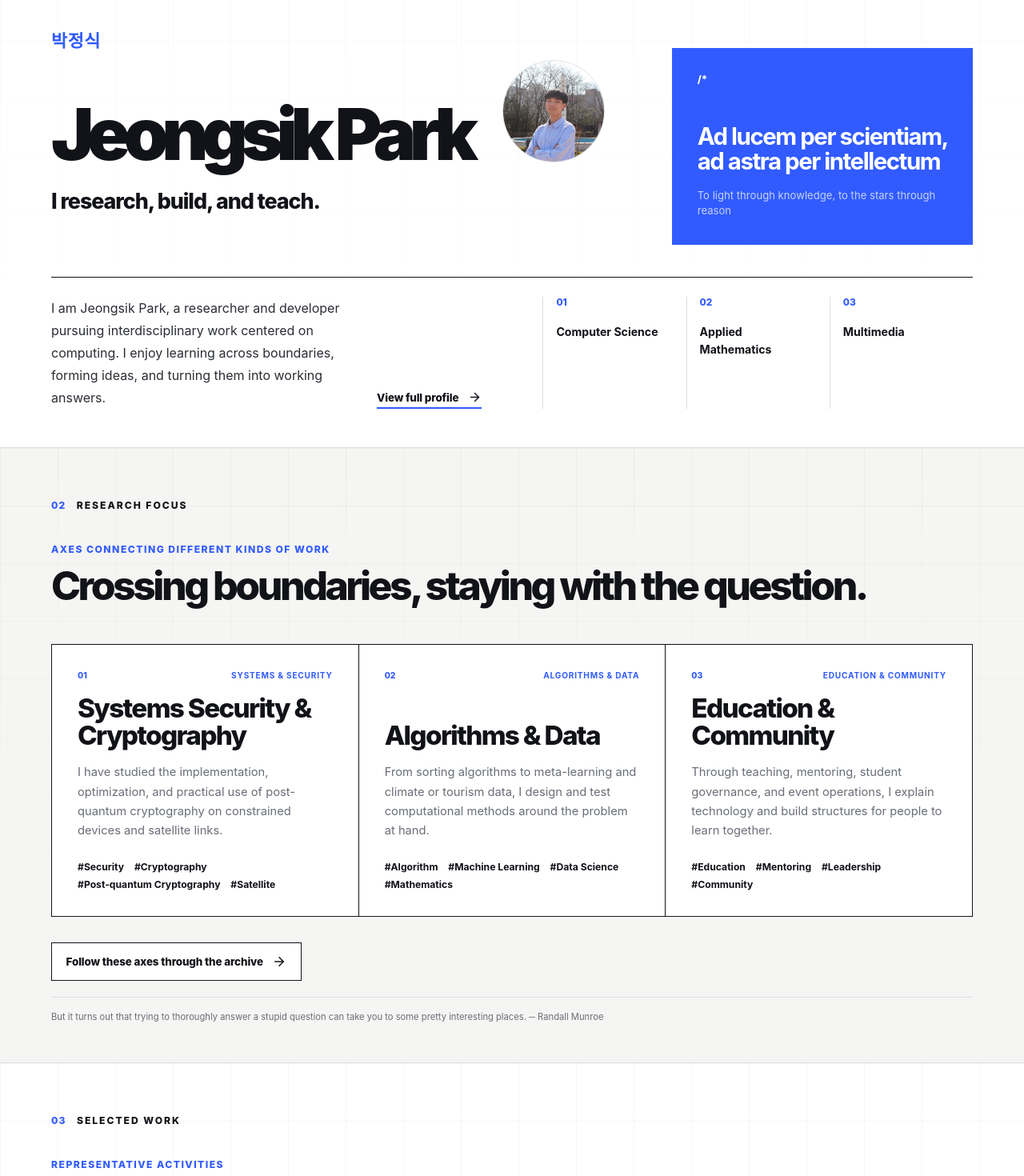
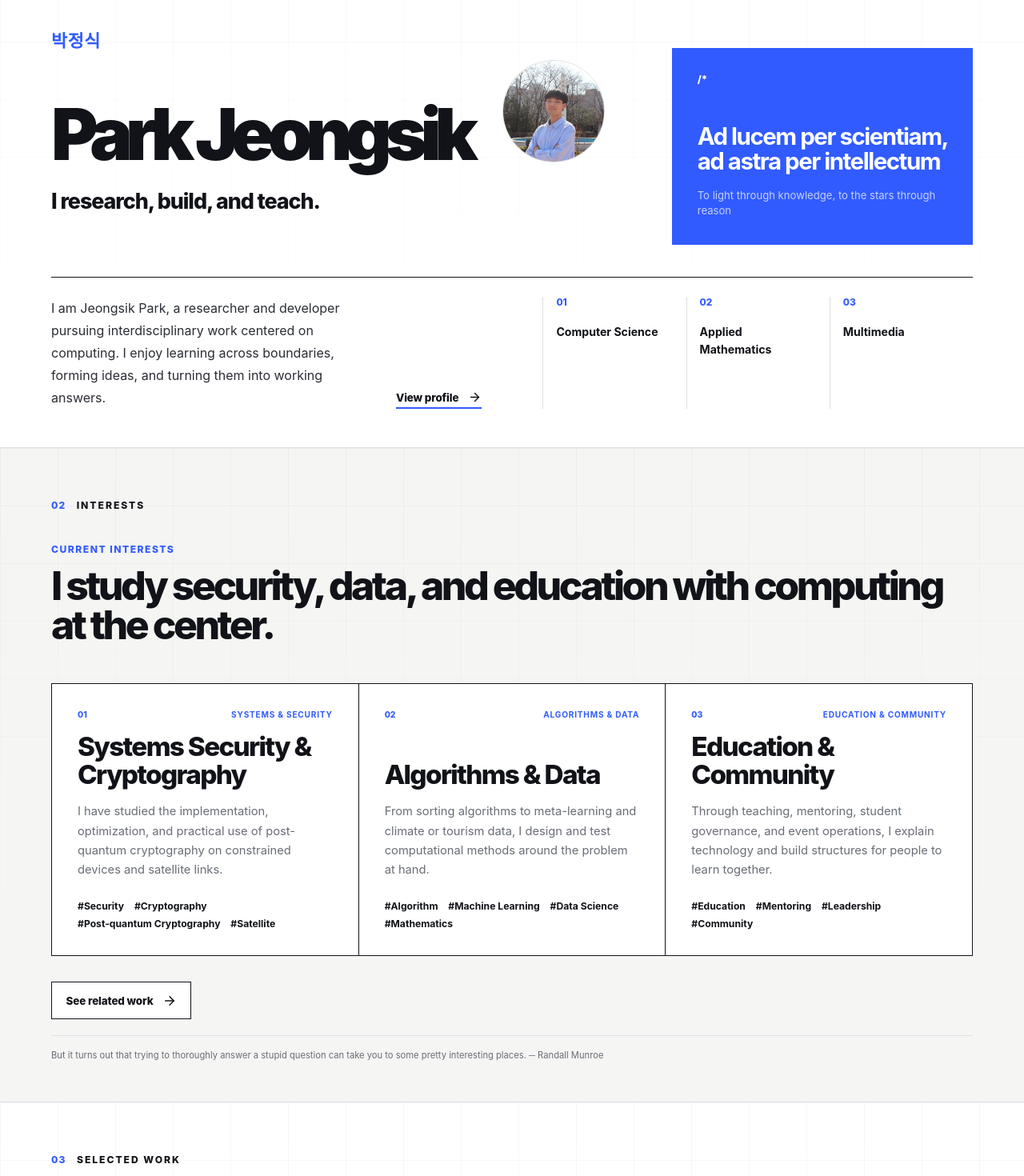
Before and after one commit to oriing/oriing.github.io, a React (Vite) app: page / in a window 1280 px wide. Shown: the part 240-1710 px from the top of the page at 80% size. Built offline with nearby package versions, Linux system fonts and the light colour scheme; a web font is replaced by a local one.

Commit message:
Edit main page and somethings

```diff
--- a/data/main.json
+++ b/data/main.json
@@ -1,6 +1,6 @@
 {
   "identity": {
-    "name": { "ko": "박정식", "en": "Jeongsik Park" },
+    "name": { "ko": "박정식", "en": "Park Jeongsik" },
     "roles": [
       { "ko": "컴퓨터공학", "en": "Computer Science" },
       { "ko": "응용수학", "en": "Applied Mathematics" },
--- a/data/skills.json
+++ b/data/skills.json
@@ -8,7 +8,7 @@
     {
       "title": { "ko": "시스템·보안", "en": "Systems & Security" },
       "description": { "ko": "시스템을 관찰하고 실험하기 위한 기반", "en": "Foundations for observing and testing systems" },
-      "items": ["Linux", "Git", "Network Analysis", "Cryptography", "Raspberry Pi", "Arduino / Physical Computing"]
+      "items": ["Linux", "Git", "Network Analysis", "Cryptography", "Arduino / Physical Computing"]
     },
     {
       "title": { "ko": "연구", "en": "Research" },
--- a/data/timeline.json
+++ b/data/timeline.json
@@ -7,8 +7,8 @@
     "title": { "ko": "컴퓨터공학·응용수학 학사과정", "en": "B.E. Computer Engineering · B.S. Applied Mathematics" },
     "organization": { "ko": "경희대학교", "en": "Kyung Hee University" },
     "description": {
-      "ko": "컴퓨터공학을 중심으로 응용수학을 함께 공부하고 있습니다. 이 항목은 현재 학적을 나타내며, 진행 중 연구·프로젝트 기록과는 분리했습니다.",
-      "en": "Studying computer engineering alongside applied mathematics. This item represents current enrollment and is separate from in-progress research or project records."
+      "ko": "컴퓨터공학을 중심으로 응용수학을 함께 공부하고 있습니다.",
+      "en": "Studying computer engineering alongside applied mathematics."
     },
     "status": "ongoing",
     "tags": ["computer-engineering", "applied-mathematics", "degree", "kyunghee"]
@@ -49,7 +49,7 @@
     "title": { "ko": "사이버작전 분야 복무", "en": "Service in Cyber Operations" },
     "organization": { "ko": "대한민국 육군", "en": "Republic of Korea Army" },
     "description": {
-      "ko": "사이버작전센터 기술통제팀과 사이버작전여단 202작전대에서 사이버·보안 기술 연구와 관련 과업을 수행합니다.",
+      "ko": "사이버작전여단에서 사이버·보안 기술 연구와 관련 과업을 수행합니다.",
       "en": "Conducting cyber and security research tasks with the Cyber Operations Center and the 202nd Operations Unit of the Cyber Operations Brigade."
     },
     "status": "ongoing",
--- a/index.html
+++ b/index.html
@@ -6,7 +6,7 @@
     <meta name="description" content="박정식 개인 포트폴리오 웹사이트" />
     <meta name="theme-color" content="#315bff" />
     <link rel="icon" type="image/svg+xml" href="./favicon.webp" />
-    <title>Jeongsik Park | 박정식</title>
+    <title>Park Jeongsik | 박정식</title>
   </head>
   <body>
     <div id="root"></div>
--- a/src/pages/home-page.tsx
+++ b/src/pages/home-page.tsx
@@ -9,17 +9,72 @@ export function HomePage() {
   const { locale, t } = useLocale();
   const careerPreview = timeline.filter((item) => item.kind === "career").slice(0, 3);
   const identityPoints = mainData.current.length > 0 ? mainData.current : mainData.identity.roles;
-  const copy = locale === "ko" ? {
-    profile: "프로필 자세히 보기", focusLabel: "서로 다른 작업을 잇는 축", focusTitle: "경계를 넘나들며, 질문을 끝까지 파고듭니다.",
-    focusCta: "전체 작업에서 연구축 따라가기", workLabel: "대표 활동", workTitle: "기록으로 남긴 연구와 경험", workBody: "메인에는 대표 작업만 남겼습니다. 전체 연구·프로젝트·교육·활동은 아카이브에서 검색하거나 태그로 모아볼 수 있습니다.", workCta: "전체 아카이브 검색하기",
-    journeyLabel: "배움에서 운영까지", journeyTitle: "학습을 조직하고 경험으로 남긴 시간", journeyBody: "학위, 연구, 교육, 리더 경험은 열거된 목록이 아니라 문제를 보는 관점을 넓혀 온 흐름입니다.", journeyCta: "학위·경력 타임라인 보기",
-    profileTitle: "학위와 경력의 흐름", profileBody: "학력, 경력, 기술 기반과 작업 원칙을 타임라인으로 확인합니다.", archiveTitle: "모든 경험을 태그로 탐색", archiveBody: "분야와 형식이 다른 연구·프로젝트·교육·활동을 검색하고 연결합니다.", contactTitle: "함께 이야기할 주제", contactBody: "연구·프로젝트·교육 제안과 대화를 위한 연락 채널을 확인합니다.",
-  } : {
-    profile: "View full profile", focusLabel: "Axes connecting different kinds of work", focusTitle: "Crossing boundaries, staying with the question.",
-    focusCta: "Follow these axes through the archive", workLabel: "Representative activities", workTitle: "Research and experiences, made tangible", workBody: "Only selected work appears here. Search the archive or combine tags to explore every research, project, teaching, and activity record.", workCta: "Search the full archive",
-    journeyLabel: "From learning to operating", journeyTitle: "Organizing learning and turning it into experience", journeyBody: "Degrees, research, teaching, and leader experience form one path that has expanded how I frame and solve problems.", journeyCta: "View the education and career timeline",
-    profileTitle: "Education and career", profileBody: "Review education, work, technical foundations, and working principles as a timeline.", archiveTitle: "Explore every record by tag", archiveBody: "Search and connect research, projects, teaching, and activities across fields and formats.", contactTitle: "Start a conversation", contactBody: "Find contact channels for research, project, and education proposals.",
-  };
+  const copy =
+  locale === "ko"
+    ? {
+        profile: "학력과 경력 보기",
+
+        focusLabel: "관심 분야",
+        focusTitle:
+          "컴퓨터를 중심에 두고, 보안·데이터·교육을 함께 공부합니다.",
+        focusCta: "관심 분야와 관련된 기록 보기",
+
+        workLabel: "대표 기록",
+        workTitle: "연구하고, 만들고, 가르치고, 운영했습니다.",
+        workBody:
+          "지금까지의 기록 중 몇 가지를 골랐습니다. 나머지 연구·프로젝트·교육·대회·활동은 아카이브에서 검색하거나 태그별로 볼 수 있습니다.",
+        workCta: "전체 기록 보기",
+
+        journeyLabel: "학력과 경력",
+        journeyTitle: "무엇을 공부했고, 어디에서 어떤 일을 했는가",
+        journeyBody:
+          "학교에서 공부한 내용과 연구·교육·운영 경험을 시간순으로 정리했습니다.",
+        journeyCta: "전체 이력 보기",
+
+        profileTitle: "프로필",
+        profileBody:
+          "학력과 경력, 기술, 관심 분야와 일하는 방식을 정리했습니다.",
+
+        archiveTitle: "아카이브",
+        archiveBody:
+          "연구부터 작은 활동까지, 지금까지의 기록을 검색하고 태그별로 볼 수 있습니다.",
+
+        contactTitle: "연락",
+        contactBody:
+          "연구·프로젝트·교육과 관련된 제안이나 질문을 보낼 수 있습니다.",
+      }
+    : {
+        profile: "View profile",
+
+        focusLabel: "Current interests",
+        focusTitle:
+          "I study security, data, and education with computing at the center.",
+        focusCta: "See related work",
+
+        workLabel: "Selected records",
+        workTitle: "Things I have researched, built, taught, and organized",
+        workBody:
+          "A few representative records are shown here. The rest of my research, projects, teaching, competitions, and activities are available in the archive.",
+        workCta: "View the full archive",
+
+        journeyLabel: "Education and experience",
+        journeyTitle: "What I studied and what I was responsible for",
+        journeyBody:
+          "My education, research, teaching, and organizational experience are arranged chronologically.",
+        journeyCta: "View the full timeline",
+
+        profileTitle: "Profile",
+        profileBody:
+          "Education, experience, technical background, current interests, and how I work.",
+
+        archiveTitle: "Archive",
+        archiveBody:
+          "Search everything from major research projects to smaller activities, or browse them by tag.",
+
+        contactTitle: "Contact",
+        contactBody:
+          "Get in touch about research, projects, teaching, or other questions.",
+      };
 
   return (
     <>
@@ -45,7 +100,7 @@ export function HomePage() {
         </section>
 
         <section className="home-slide focus-slide" id="focus">
-          <div className="slide-kicker"><span>02</span><p>Research focus</p></div>
+          <div className="slide-kicker"><span>02</span><p>Interests</p></div>
           <header className="slide-heading"><p className="slide-label">{copy.focusLabel}</p><h2>{copy.focusTitle}</h2></header>
           <div className="axis-grid">
             {mainData.researchAxes.map((axis) => (
@@ -79,7 +134,7 @@ export function HomePage() {
         </section>
 
         <section className="home-slide more-slide" id="more">
-          <div className="slide-kicker"><span>05</span><p>Explore more</p></div>
+          <div className="slide-kicker"><span>05</span><p>More</p></div>
           <blockquote className="closing-quote"><p>{t(mainData.motto.secondary)}</p></blockquote>
           <div className="more-grid">
             <a href="#/profile"><UserRound aria-hidden="true" size={28} strokeWidth={1.4} /><span>01 / Profile</span><h2>{copy.profileTitle}</h2><p>{copy.profileBody}</p><ArrowRight aria-hidden="true" size={24} /></a>
```
Also changed, not shown: 1 other file (tests, documents, lock files or other folders).
